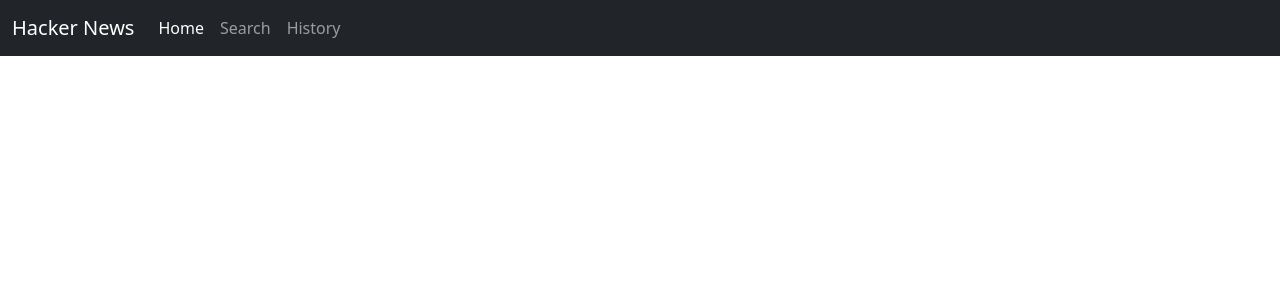
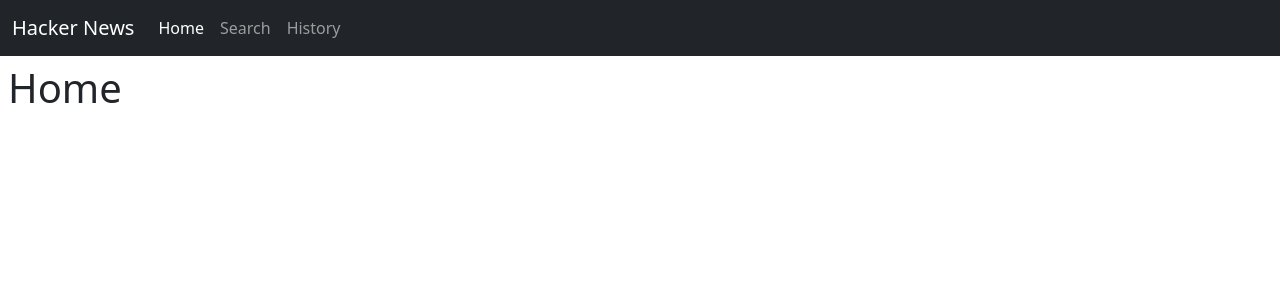
Before and after one commit to meleciosilva/hacker-news-search, a React (Create React App) app: page / in a window 1280 px wide. Shown: the top 300 px of the page. Built offline with nearby package versions, Linux system fonts and the light colour scheme; no server answers.

Commit message:
update "/" route to return Home heading

```diff
--- a/src/layout/Routes.js
+++ b/src/layout/Routes.js
@@ -1,4 +1,4 @@
-import { Switch, Route, Redirect } from "react-router-dom";
+import { Switch, Route } from "react-router-dom";
 import Search from "../search/Search";
 import History from "../history/History";
 import NotFound from "./NotFound";
@@ -7,7 +7,7 @@
   return (
     <Switch>
       <Route exact={true} path="/">
-        <Redirect to={"/"}/>
+        <h1 className="p-2">Home</h1>
       </Route>
       <Route path="/search">
         <Search />
```
